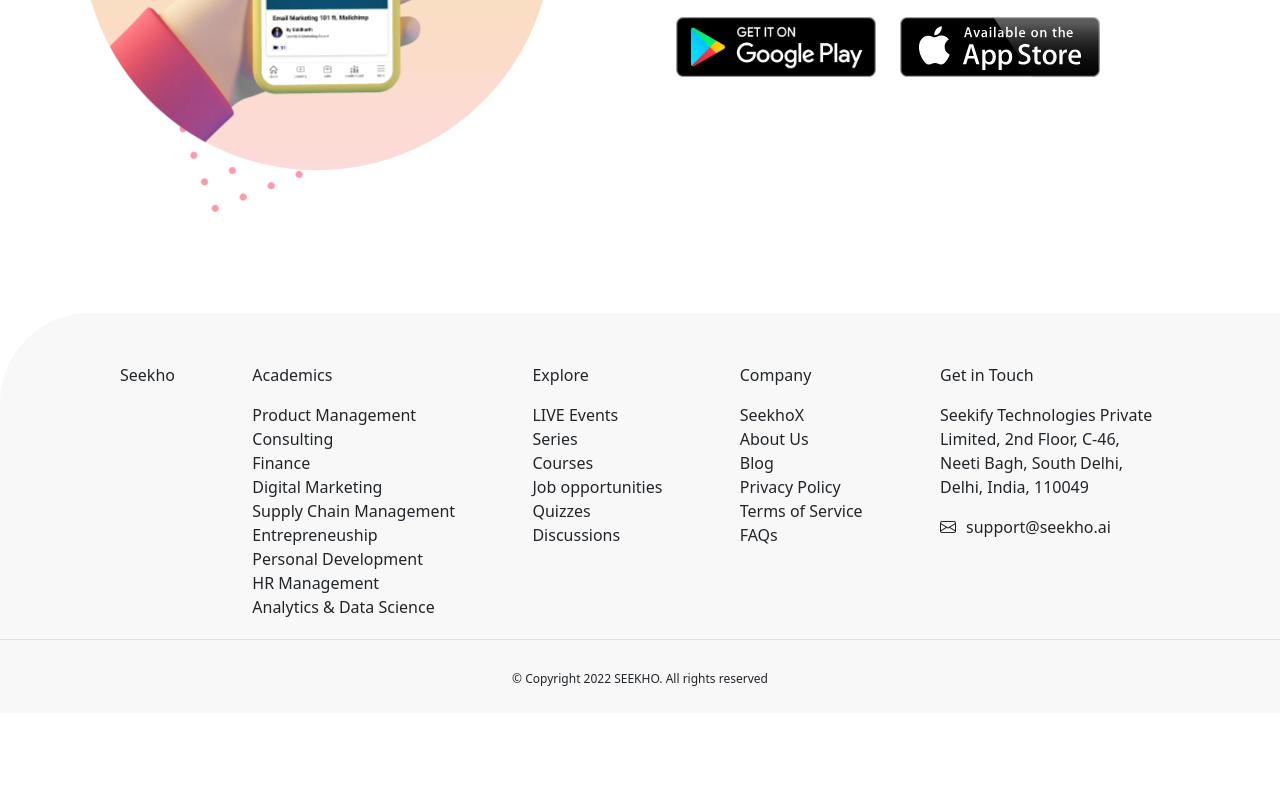
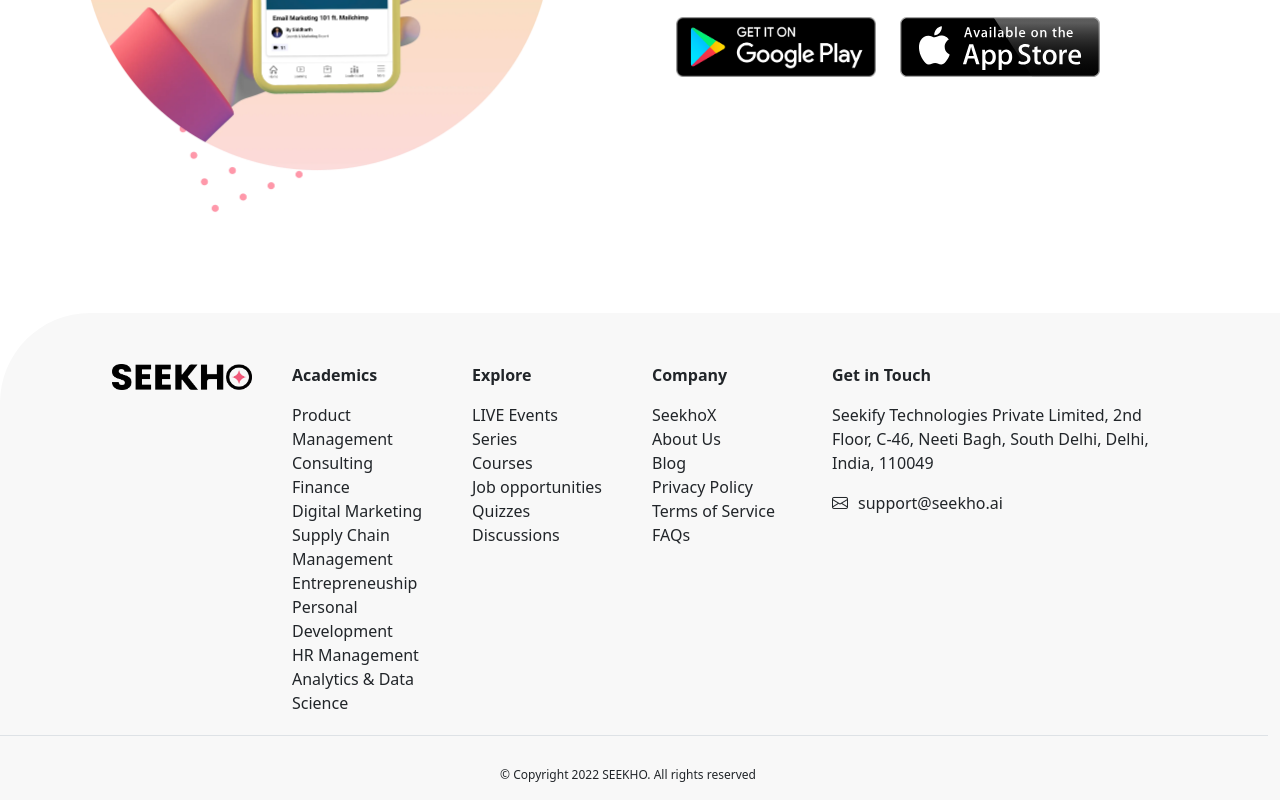
Before and after one commit to L-A-L-I-T/seekhoClone, a React (Create React App) app in the folder frontend/: page / in a window 1280 px wide. Shown: the part 6890-7690 px from the top of the page. Before the commit the page ends 7603 px from the top, so only its background shows below. Built offline with nearby package versions, Linux system fonts and the light colour scheme; no server answers.

Commit message:
minor changes in footer

```diff
--- a/frontend/src/components/Footer.js
+++ b/frontend/src/components/Footer.js
@@ -1,27 +1,30 @@
 import React from "react";
 import { createUseStyles } from "react-jss";
+import SeekhoLogo from "../Icons/newSeekhoLogo.webp";
 
 const styles = createUseStyles({
 	footer: {
-		height: "400px",
 		borderRadius: "90px 0px 0px 0px",
 		backgroundColor: "#f8f8f8",
-	},
-	innerContainer: {
-		margin: "0px 120px",
-		display: "flex",
-		justifyContent: "space-between",
 	},
 });
 
 function Footer() {
 	const classes = styles();
 	return (
-		<div className={classes.footer}>
-			<div className={classes.innerContainer}>
-				<div style={{ marginTop: "50px" }}>Seekho</div>
-				<div style={{ marginTop: "50px" }}>
-					<p>Academics</p>
+		<div className={`${classes.footer}`}>
+			<div className="row" style={{ margin: "0px 100px" }}>
+				<div
+					className="col-lg-2 col-md-2 col-sm-12 col-xs-12"
+					style={{ marginTop: "50px" }}
+				>
+					<img src={SeekhoLogo} alt="logo" style={{ width: "140px" }} />
+				</div>
+				<div
+					className="col-lg-2 col-md-2 col-sm-12 col-xs-12"
+					style={{ marginTop: "50px" }}
+				>
+					<p style={{ fontWeight: "bold" }}>Academics</p>
 					<p class="mb-0">Product Management</p>
 					<p class="mb-0">Consulting</p>
 					<p class="mb-0">Finance</p>
@@ -32,8 +35,11 @@ function Footer() {
 					<p class="mb-0">HR Management</p>
 					<p class="mb-0">Analytics & Data Science</p>
 				</div>
-				<div style={{ marginTop: "50px" }}>
-					<p>Explore</p>
+				<div
+					className="col-lg-2 col-md-2 col-sm-12 col-xs-12"
+					style={{ marginTop: "50px" }}
+				>
+					<p style={{ fontWeight: "bold" }}>Explore</p>
 					<p class="mb-0">LIVE Events</p>
 					<p class="mb-0">Series</p>
 					<p class="mb-0">Courses</p>
@@ -41,8 +47,11 @@ function Footer() {
 					<p class="mb-0">Quizzes</p>
 					<p class="mb-0">Discussions</p>
 				</div>
-				<div style={{ marginTop: "50px" }}>
-					<p>Company</p>
+				<div
+					className="col-lg-2 col-md-2 col-sm-12 col-xs-12"
+					style={{ marginTop: "50px" }}
+				>
+					<p style={{ fontWeight: "bold" }}>Company</p>
 					<p class="mb-0">SeekhoX</p>
 					<p class="mb-0">About Us</p>
 					<p class="mb-0">Blog</p>
@@ -50,8 +59,11 @@ function Footer() {
 					<p class="mb-0">Terms of Service</p>
 					<p class="mb-0">FAQs</p>
 				</div>
-				<div style={{ width: "220px", marginTop: "50px" }}>
-					<p>Get in Touch</p>
+				<div
+					className="col-lg-4 col-md-2 col-sm-12 col-xs-12"
+					style={{ marginTop: "50px" }}
+				>
+					<p style={{ fontWeight: "bold" }}>Get in Touch</p>
 					<p>
 						Seekify Technologies Private Limited, 2nd Floor, C-46, Neeti Bagh,
 						South Delhi, Delhi, India, 110049
@@ -63,16 +75,18 @@ function Footer() {
 				</div>
 			</div>
 			<div
-				class="border-top"
+				className="border-top row"
 				style={{
-					textAlign: "center",
 					paddingTop: "30px",
 					marginBottom: "0px",
 					marginTop: "20px",
 					fontSize: "12px",
+					width: "100%",
 				}}
 			>
-				© Copyright 2022 SEEKHO. All rights reserved
+				<p style={{ textAlign: "center" }}>
+					© Copyright 2022 SEEKHO. All rights reserved
+				</p>
 			</div>
 		</div>
 	);
--- a/frontend/src/components/Vision.js
+++ b/frontend/src/components/Vision.js
@@ -3,6 +3,9 @@ import { createUseStyles } from "react-jss";
 import AboutImage from "../Icons/about.webp";
 
 const styles = createUseStyles({
+	container: {
+		margin: "0px 110px",
+	},
 	text1: {
 		fontFamily: "'Poppins', sans-serif",
 		fontSize: "31px",
@@ -34,7 +37,7 @@ const styles = createUseStyles({
 function Vision() {
 	const classes = styles();
 	return (
-		<div class="container">
+		<div className={`${classes.container}`}>
 			<div class="row justify-content-center align-items-center">
 				<div class="col-lg-4 col-md-4 col-sm-12 col-xs-12">
 					<div
@@ -73,7 +76,7 @@ function Vision() {
 						style={{
 							display: "flex",
 							height: "100%",
-							justifyContent: "center",
+							justifyContent: "end",
 							alignItems: "center",
 						}}
 					>
```
